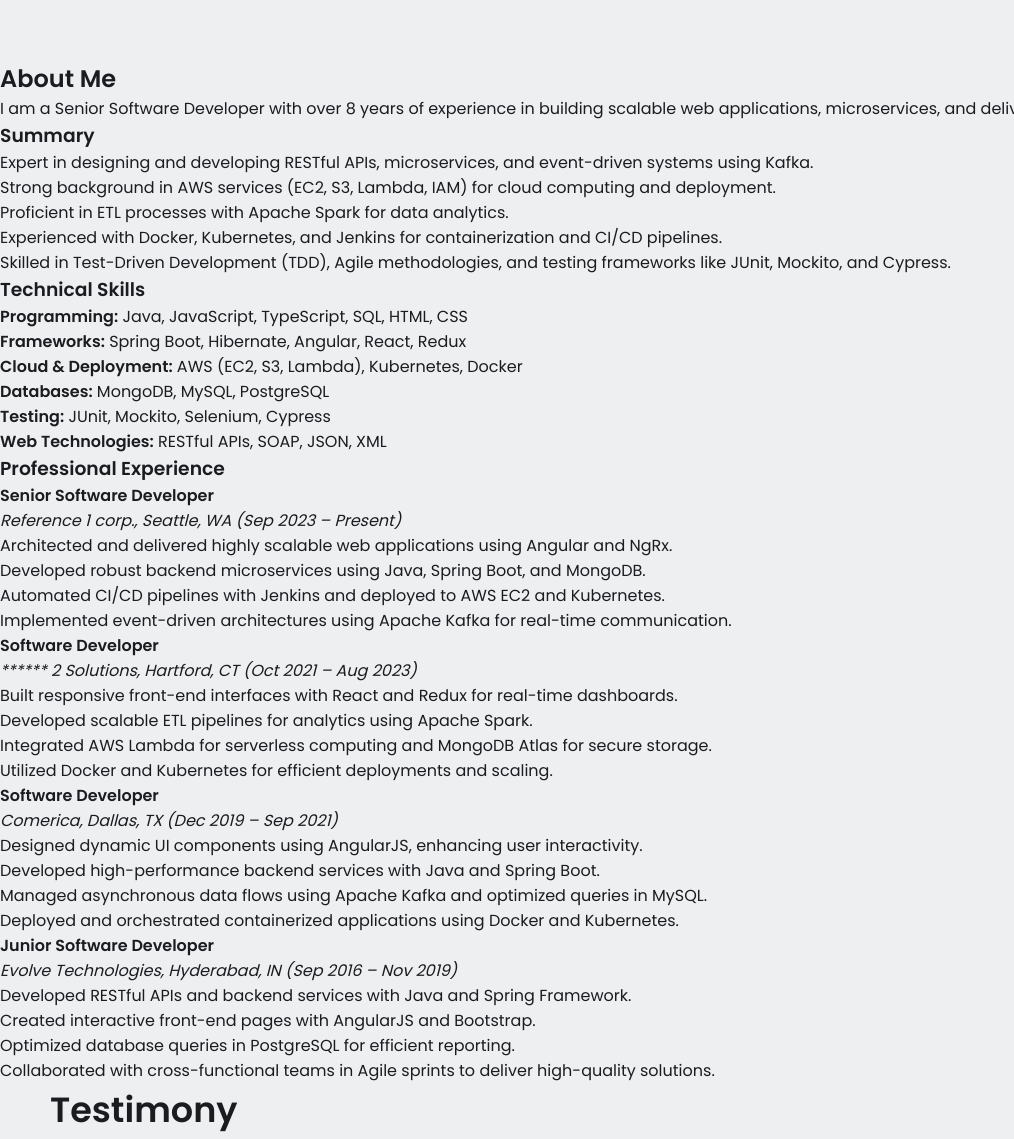
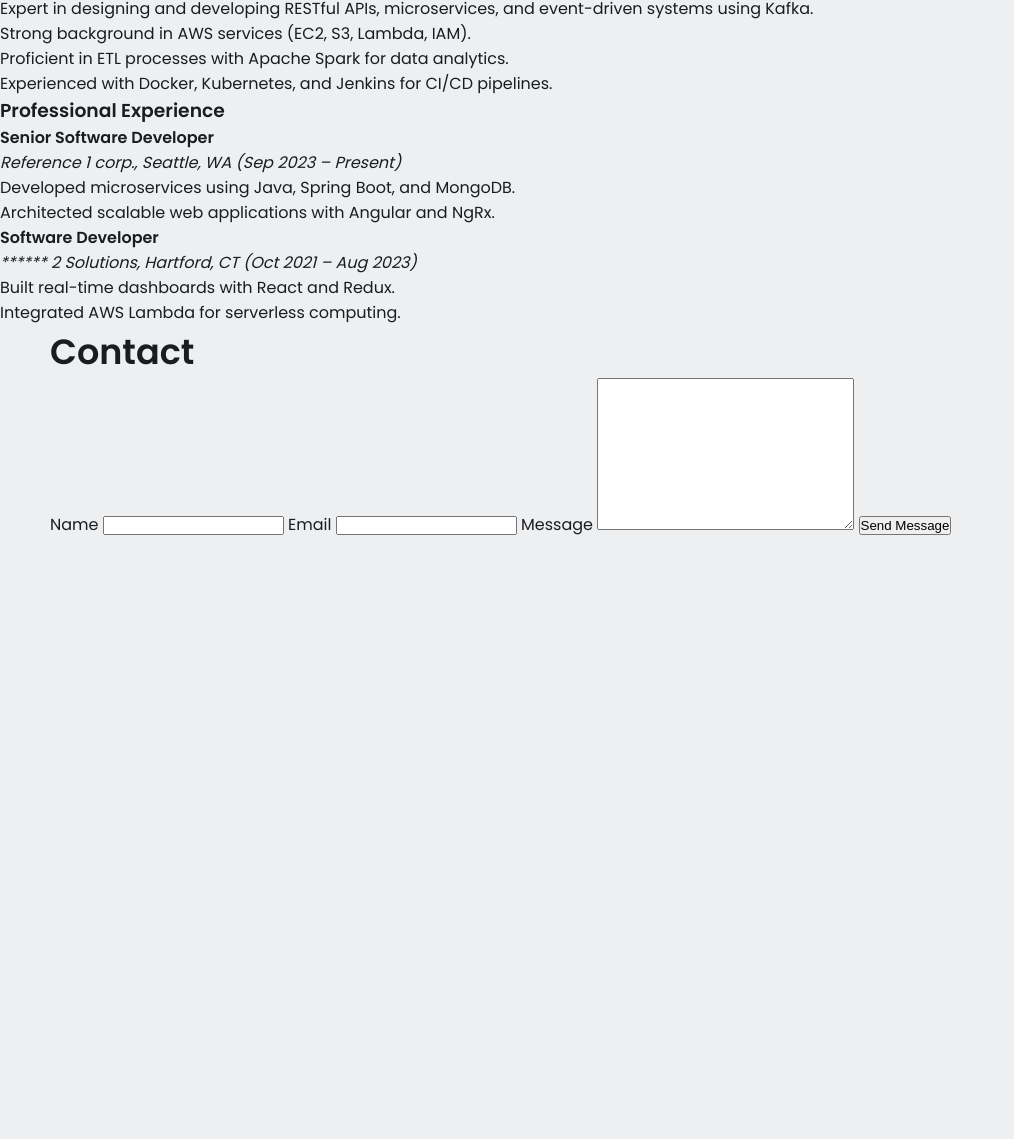
Before and after one commit to vikramnav/portfolio, a plain HTML site: page index.html in a window 1280 px wide. Shown: the part 831-1970 px from the top of the page, without its empty margins (0-1014 px from the left). After the commit the page ends 1468 px from the top, so only its background shows below. Drawn offline with Linux system fonts and the light colour scheme; files whose address does not match are found by name.

Commit message:
Update index.html

```diff
--- a/index.html
+++ b/index.html
@@ -44,10 +44,10 @@
     <!-- SECTION 1: Hero -->
     <section class="hero-section">
       <div class="text">
-        <h2>Hi, I'm Vikram </h2>
-        <p>In a successful company, everyone is empowered to choose their path, guided by the right principles and their personal aspirations. The environment fosters freedom—where individuals are not only encouraged but supported in pursuing their goals. Each person, in their own way, is given the opportunity to thrive, and the company ensures that the doors to opportunity remain open.
-
-          Here, one must make decisions with foresight, whether it's for growth, fulfillment, or contribution. As long as those choices align with the values of the company, there are no barriers, only paths leading to success. It is within this space of possibility that I will take the next step, driven by purpose and determination..</p>
+        <h2>Hi, I'm Vikram</h2>
+        <p>
+          I am a Senior Software Developer with 8+ years of experience in building scalable web applications, microservices, and delivering enterprise solutions.
+        </p>
 
         <div class="links">
           <a href="#skills">
@@ -55,9 +55,9 @@
             <span>Skills</span>
           </a>
 
-          <a href="#testimony">
+          <a href="#portfolio">
             <i class="fa-solid fa-pen"></i>
-            <span>Testimony</span>
+            <span>Portfolio</span>
           </a>
 
           <a href="#contact">
@@ -69,13 +69,14 @@
 
       <div class="headshot">
         <img src="https://github.com/vikramnav/portfolio-website/blob/master/photo.jpg?raw=true" alt="Vikram Singh">
-      </div>    </section>
+      </div>
+    </section>
 
     <!-- SECTION 2: Skills -->
     <section id="skills" class="skills-section">
       <h2>Skills</h2>
       <div class="text">
-        "Hello, it’s truly challenging to be constantly pursued. Yet, pleasures, when understood with clarity, can be available to all who need them. But what can we truly save or hold onto? Often, tolerating rejection calls on some to reconsider their choices, questioning whether they should refuse the alternatives presented to them."
+        I am proficient in a wide array of technologies, including front-end, back-end, cloud computing, and testing tools.
       </div>
 
       <div class="cells">
@@ -83,22 +84,18 @@
           <img src="images/html-logo.webp" alt="html logo">
           <span>HTML</span>
         </div>
-
         <div class="cell">
           <img src="images/css-logo.webp" alt="css logo">
           <span>CSS</span>
         </div>
-
         <div class="cell">
           <img src="images/javascript-logo.webp" alt="javascript logo">
           <span>JavaScript</span>
         </div>
-
         <div class="cell">
           <img src="images/node-logo.webp" alt="node logo">
           <span>Node.js</span>
         </div>
-
         <div class="cell">
           <img src="images/react-logo.webp" alt="react logo">
           <span>React.js</span>
@@ -106,109 +103,41 @@
       </div>
     </section>
 
+    <!-- SECTION 3: Portfolio -->
     <section id="portfolio" class="section">
       <div class="container">
-    <!-- About Me Section -->
         <header class="section-header">
-      <h2>About Me</h2>
-      <p>
-        I am a Senior Software Developer with over 8 years of experience in building scalable web applications, microservices, and delivering enterprise solutions.
-      </p>
+          <h2>Portfolio</h2>
         </header>
 
-    <!-- Summary Section -->
         <div class="summary">
-      <h3 class="subheading">Summary</h3>
+          <h3>Summary</h3>
           <ul class="list">
             <li>Expert in designing and developing RESTful APIs, microservices, and event-driven systems using Kafka.</li>
-        <li>Strong background in AWS services (EC2, S3, Lambda, IAM) for cloud computing and deployment.</li>
+            <li>Strong background in AWS services (EC2, S3, Lambda, IAM).</li>
             <li>Proficient in ETL processes with Apache Spark for data analytics.</li>
-        <li>Experienced with Docker, Kubernetes, and Jenkins for containerization and CI/CD pipelines.</li>
-        <li>Skilled in Test-Driven Development (TDD), Agile methodologies, and testing frameworks like JUnit, Mockito, and Cypress.</li>
+            <li>Experienced with Docker, Kubernetes, and Jenkins for CI/CD pipelines.</li>
           </ul>
         </div>
 
-    <!-- Technical Skills Section -->
-    <div class="skills">
-      <h3 class="subheading">Technical Skills</h3>
-      <ul class="grid">
-        <li><strong>Programming:</strong> Java, JavaScript, TypeScript, SQL, HTML, CSS</li>
-        <li><strong>Frameworks:</strong> Spring Boot, Hibernate, Angular, React, Redux</li>
-        <li><strong>Cloud & Deployment:</strong> AWS (EC2, S3, Lambda), Kubernetes, Docker</li>
-        <li><strong>Databases:</strong> MongoDB, MySQL, PostgreSQL</li>
-        <li><strong>Testing:</strong> JUnit, Mockito, Selenium, Cypress</li>
-        <li><strong>Web Technologies:</strong> RESTful APIs, SOAP, JSON, XML</li>
-      </ul>
-    </div>
-
-    <!-- Professional Experience Section -->
         <div class="experience">
-      <h3 class="subheading">Professional Experience</h3>
-
-      <!-- Job 1 -->
+          <h3>Professional Experience</h3>
           <div class="job">
             <h4>Senior Software Developer</h4>
             <p><em>Reference 1 corp., Seattle, WA (Sep 2023 – Present)</em></p>
-        <ul class="list">
-          <li>Architected and delivered highly scalable web applications using Angular and NgRx.</li>
-          <li>Developed robust backend microservices using Java, Spring Boot, and MongoDB.</li>
-          <li>Automated CI/CD pipelines with Jenkins and deployed to AWS EC2 and Kubernetes.</li>
-          <li>Implemented event-driven architectures using Apache Kafka for real-time communication.</li>
+            <ul>
+              <li>Developed microservices using Java, Spring Boot, and MongoDB.</li>
+              <li>Architected scalable web applications with Angular and NgRx.</li>
             </ul>
           </div>
-
-      <!-- Job 2 -->
           <div class="job">
             <h4>Software Developer</h4>
             <p><em>****** 2 Solutions, Hartford, CT (Oct 2021 – Aug 2023)</em></p>
-        <ul class="list">
-          <li>Built responsive front-end interfaces with React and Redux for real-time dashboards.</li>
-          <li>Developed scalable ETL pipelines for analytics using Apache Spark.</li>
-          <li>Integrated AWS Lambda for serverless computing and MongoDB Atlas for secure storage.</li>
-          <li>Utilized Docker and Kubernetes for efficient deployments and scaling.</li>
+            <ul>
+              <li>Built real-time dashboards with React and Redux.</li>
+              <li>Integrated AWS Lambda for serverless computing.</li>
             </ul>
           </div>
-
-      <!-- Job 3 -->
-      <div class="job">
-        <h4>Software Developer</h4>
-        <p><em>Comerica, Dallas, TX (Dec 2019 – Sep 2021)</em></p>
-        <ul class="list">
-          <li>Designed dynamic UI components using AngularJS, enhancing user interactivity.</li>
-          <li>Developed high-performance backend services with Java and Spring Boot.</li>
-          <li>Managed asynchronous data flows using Apache Kafka and optimized queries in MySQL.</li>
-          <li>Deployed and orchestrated containerized applications using Docker and Kubernetes.</li>
-        </ul>
-      </div>
-
-      <!-- Job 4 -->
-      <div class="job">
-        <h4>Junior Software Developer</h4>
-        <p><em>Evolve Technologies, Hyderabad, IN (Sep 2016 – Nov 2019)</em></p>
-        <ul class="list">
-          <li>Developed RESTful APIs and backend services with Java and Spring Framework.</li>
-          <li>Created interactive front-end pages with AngularJS and Bootstrap.</li>
-          <li>Optimized database queries in PostgreSQL for efficient reporting.</li>
-          <li>Collaborated with cross-functional teams in Agile sprints to deliver high-quality solutions.</li>
-        </ul>
-      </div>
-    </div>
-  </div>
-</section>
-
-    <!-- SECTION 3: Testimony -->
-    <section id="testimony" class="testimony-section">
-      <h2>Testimony</h2>
-
-      <div class="group">
-        <div class="person-details">
-          <img src="https://github.com/vikramnav/portfolio-website/blob/master/photo.jpg?raw=true">
-          <p>Vikram Singh N</p>
-          <p>"The client has a keen understanding of the needs and challenges."</p>
-        </div>
-
-        <div class="text">
-          "The reality is that growth often arises from struggle; what seems like hardship is, in fact, a step towards progress. Should we not embrace the challenges of our work as an essential part of our journey? Those who strive for success, without hesitation, are not to be criticized—because their pursuit is our shared benefit. Yes, difficulty may come their way, but it will be understood and forgiven. We often criticize ease for its avoidance of the demanding tasks that shape us, but in truth, it is the challenges that truly liberate us."
         </div>
       </div>
     </section>
@@ -216,12 +145,6 @@
     <!-- SECTION 4: Contact -->
     <section id="contact" class="contact-section">
       <h2>Contact</h2>
-
-      <div class="group">
-        <div class="text">
-          "If the client is highly astute, they will undoubtedly achieve the desired outcome. They may challenge traditional approaches and sometimes find themselves at odds with more experienced professionals, as if rejecting conventional solutions in favor of exploring new, sometimes more difficult paths. The toughest decisions are often made in moments of doubt, when the whole project feels uncertain. Yet, only those with a strong sense of fairness will truly understand the complexities involved. While the process may be painful at times, it is through this struggle that real progress is made. From the perspective of work, we seldom experience the immediate satisfaction of effort, but the results, though hard-earned, are the true reward."
-        </div>
-
       <form>
         <label for="name">Name</label>
         <input type="text" id="name">
@@ -234,7 +157,6 @@
 
         <button type="submit">Send Message</button>
       </form>
-      </div>
     </section>
   </main>
 </body>
```
Lines whose indentation alone changed are shown as unchanged.
